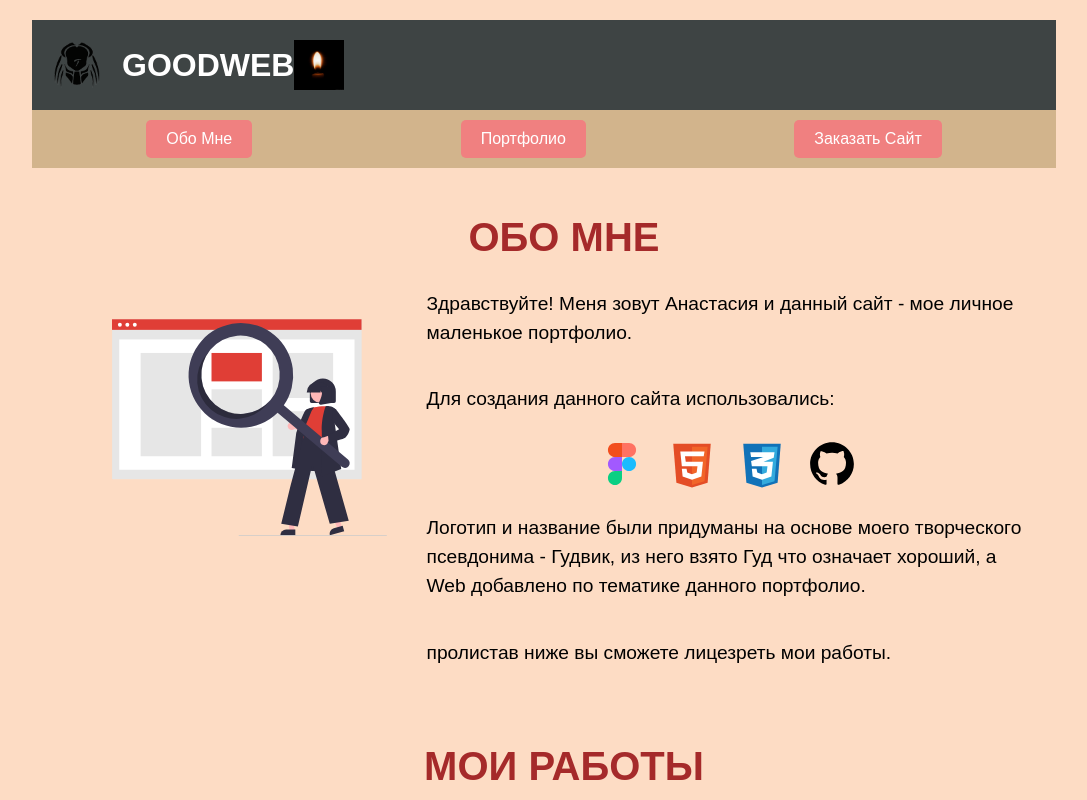
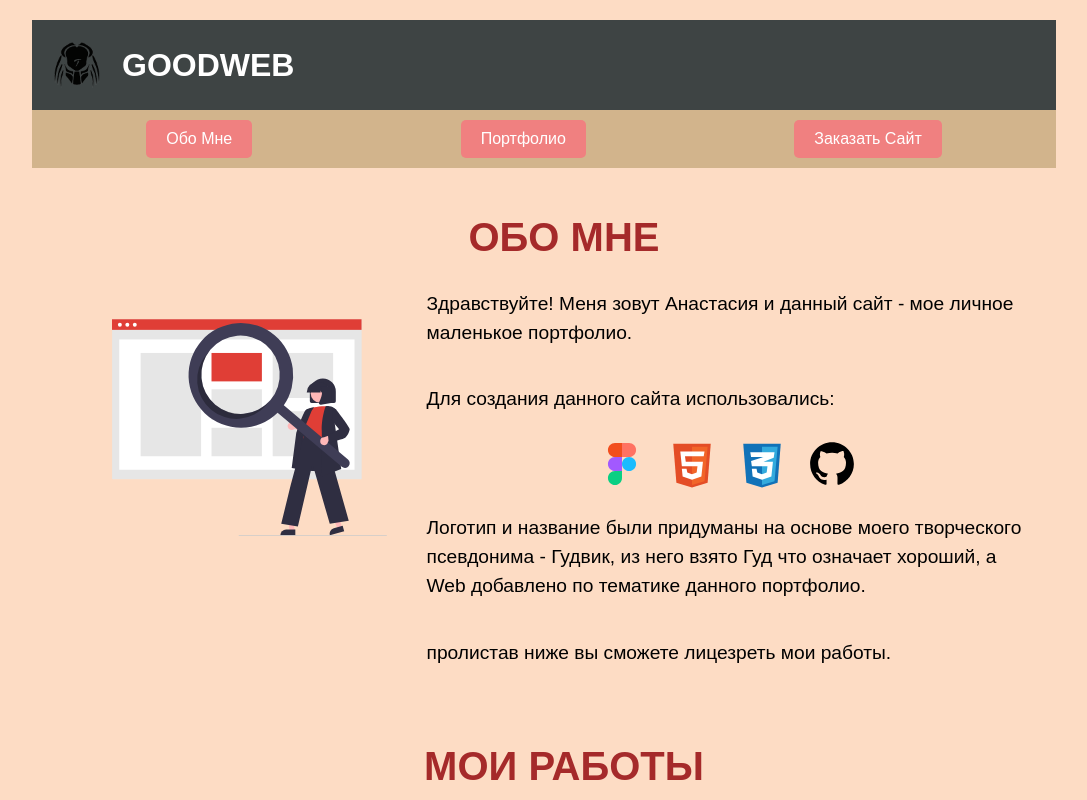
Before and after one commit to G0odwickmann/site-portfolio, a plain HTML site: page index.html in a window 1280 px wide. Shown: the top 800 px of the page, without its empty margins (96-1183 px from the left). Drawn offline with Linux system fonts and the light colour scheme.

Commit message:
index.html

```diff
--- a/index.html
+++ b/index.html
@@ -13,7 +13,6 @@
             <div class="logo">
                 <img src="img/logo_main.png" alt="LOGO: GOODWEB">
                 <h1>GOODWEB</h1>
-                <img src="img/свечка_за_Лейтенанта_Хауди.gif" alt="">
             </div>
         </header>
 
```
